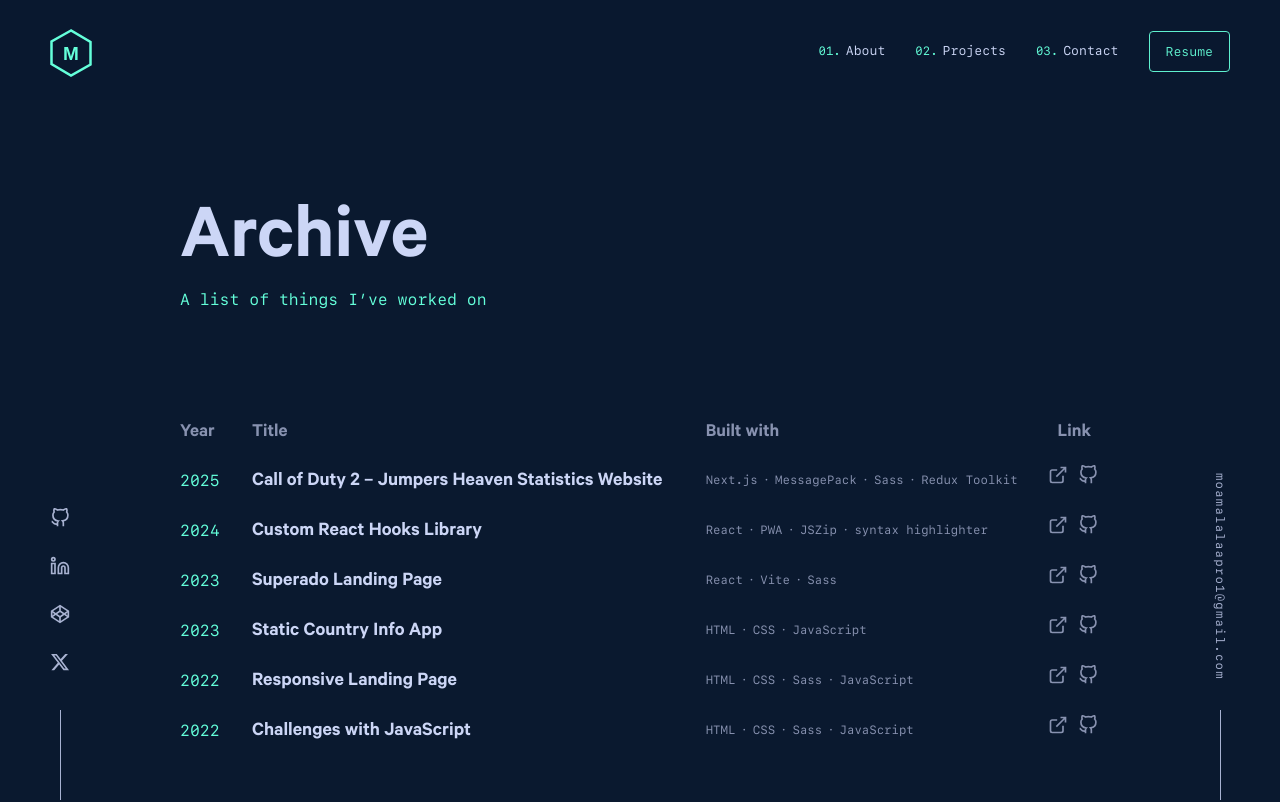
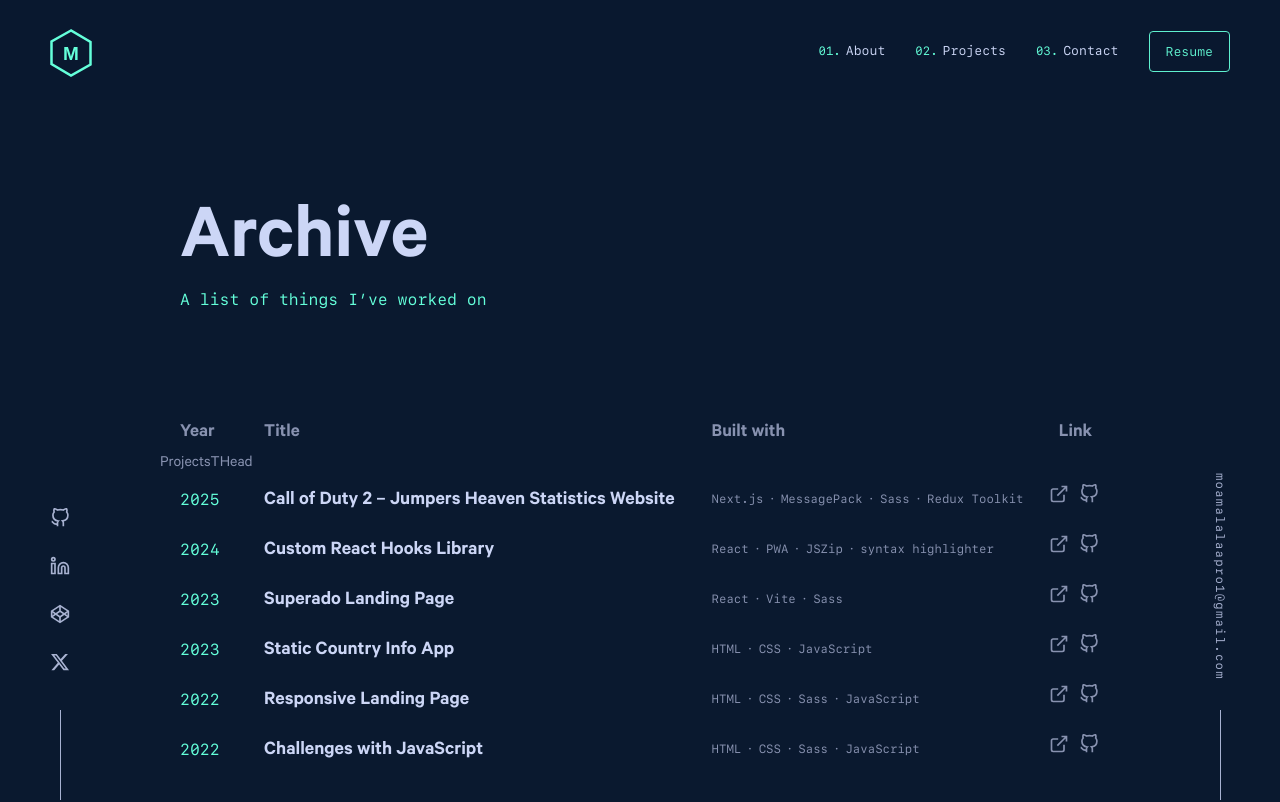
Before and after one commit to Moamal-2000/moamal-alaa, a Next.js app: page /archive in a window 1280 px wide. Shown: the top 802 px of the page. Built offline with nearby package versions, Linux system fonts and the light colour scheme.

Commit message:
init: ProjectsTHead component

```diff
--- /dev/null
+++ b/src/components/Archive/ProjectsTable/ProjectsTHead/ProjectsTHead.jsx
@@ -0,0 +1,9 @@
+import s from './ProjectsTHead.module.scss'
+
+const ProjectsTHead = () => {
+  return (
+    <div>ProjectsTHead</div>
+  )
+}
+
+export default ProjectsTHead
--- a/src/components/Archive/ProjectsTable/ProjectsTable.jsx
+++ b/src/components/Archive/ProjectsTable/ProjectsTable.jsx
@@ -4,6 +4,7 @@ import { fadeInOnViewMotionProps } from "@/functions/motionConfig";
 import { motion } from "framer-motion";
 import s from "./ProjectsTable.module.scss";
 import ProjectsTBody from "./ProjectsTBody/ProjectsTBody";
+import ProjectsTHead from "./ProjectsTHead/ProjectsTHead";
 
 const ProjectsTable = () => {
   return (
@@ -22,6 +23,7 @@ const ProjectsTable = () => {
           </tr>
         </motion.thead>
 
+        <ProjectsTHead />
         <ProjectsTBody />
       </table>
     </div>
```
Also changed, not shown: src/components/Archive/ProjectsTable/ProjectsTHead/ProjectsTHead.module.scss (added).
